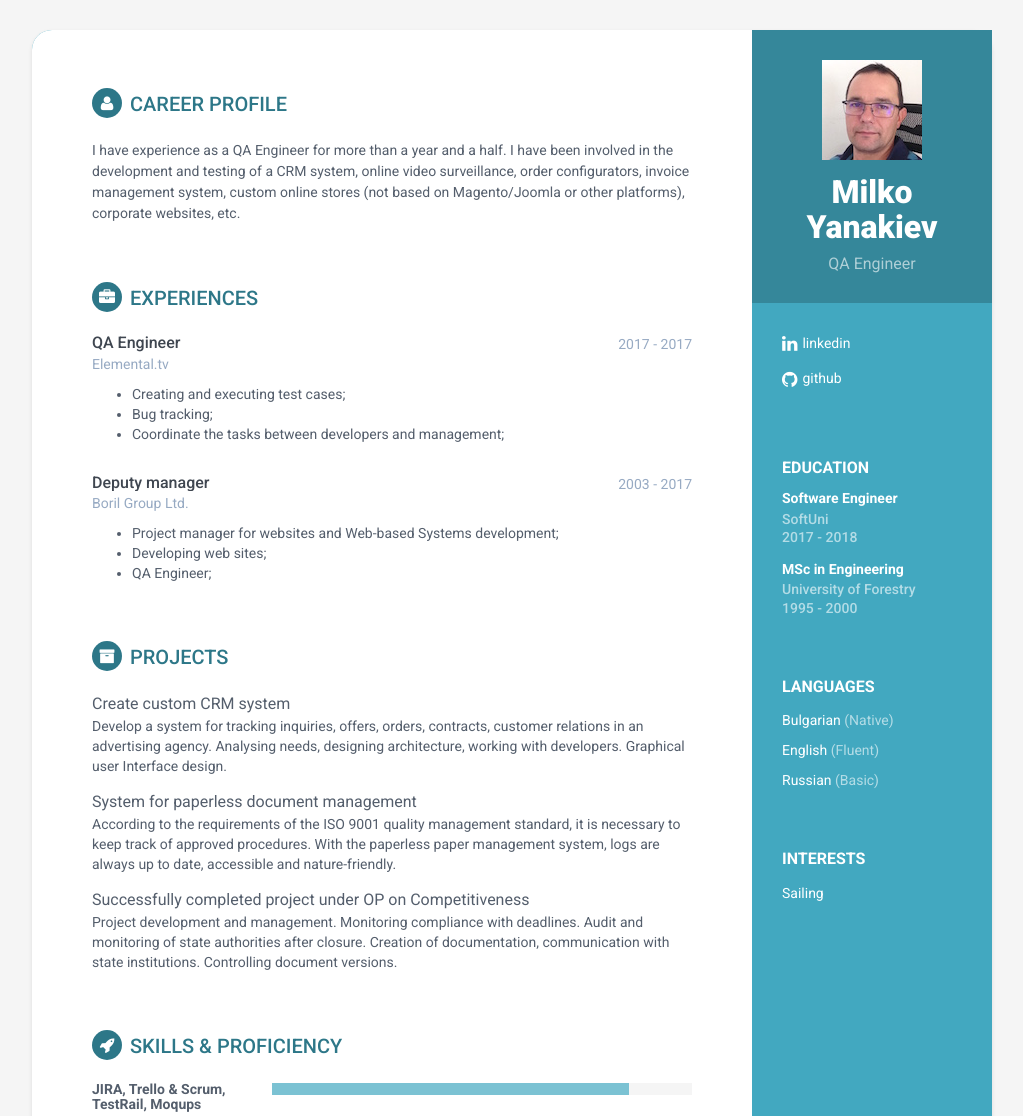
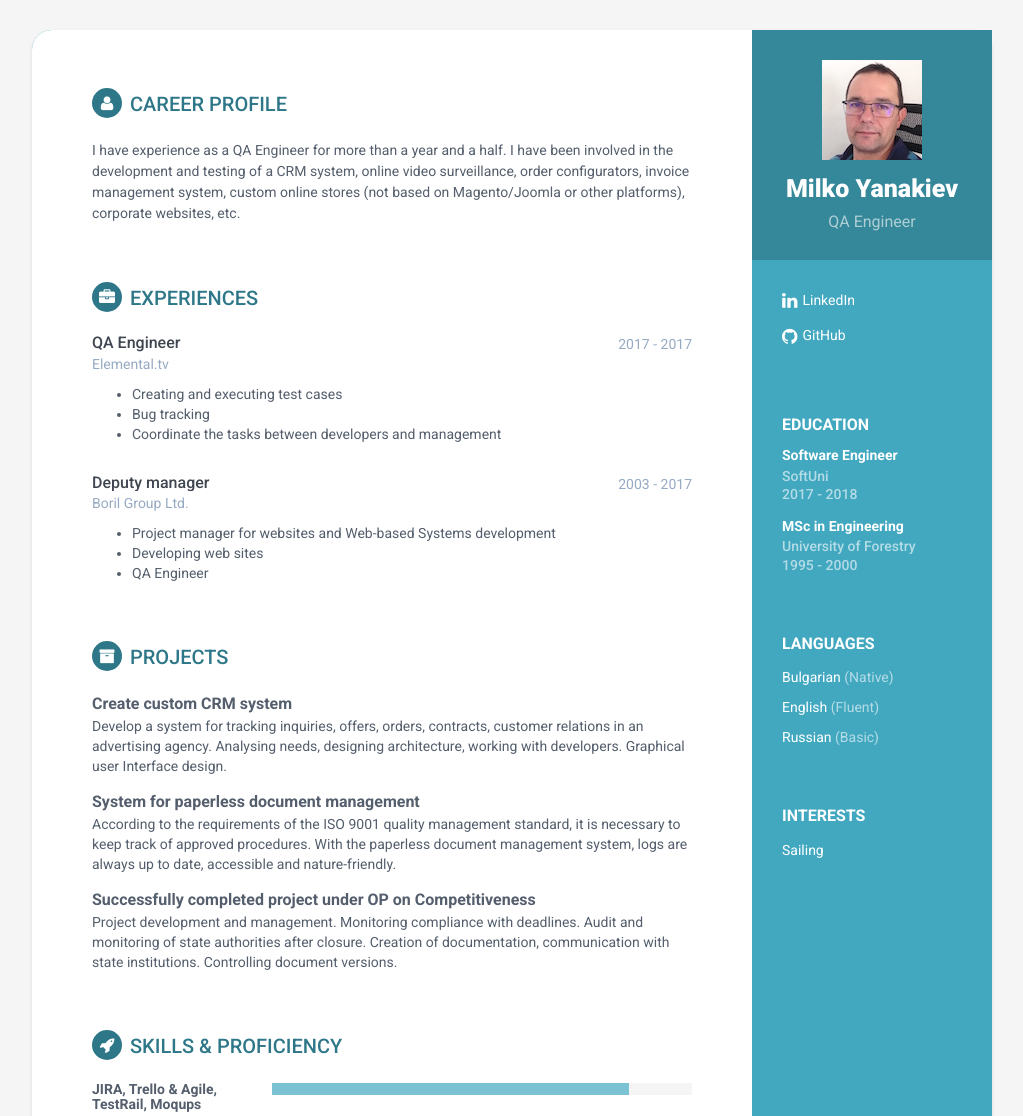
Before and after one commit to mvyanakiev/mvyanakiev.github.io, a plain HTML site: page index.html in a window 1280 px wide. Shown: the top 1116 px of the page, without its empty margins (128-1151 px from the left). Drawn offline with Linux system fonts and the light colour scheme.

Commit message:
liltle corections

```diff
--- a/assets/css/styles.css
+++ b/assets/css/styles.css
@@ -71,7 +71,7 @@ p {
   color: #fff;
 }
 .sidebar-wrapper .name {
-  font-size: 32px;
+  font-size: 25px;
   font-weight: 900;
   margin-top: 0;
   margin-bottom: 10px;
--- a/index.html
+++ b/index.html
@@ -42,9 +42,9 @@
         <div class="contact-container container-block">
             <ul class="list-unstyled contact-list">
                 <li class="linkedin"><i class="fa fa-linkedin"></i><a href="https://www.linkedin.com/in/milko-yanakiev/"
-                                                                      target="_blank">linkedin</a></li>
+                                                                      target="_blank">LinkedIn</a></li>
                 <li class="github"><i class="fa fa-github"></i><a href="https://github.com/mvyanakiev"
-                                                                  target="_blank">github</a></li>
+                                                                  target="_blank">GitHub</a></li>
             </ul>
         </div><!--//contact-container-->
         <div class="education-container container-block">
@@ -105,10 +105,9 @@
                 <div class="details">
                     <p>
                     <ul>
-                        <li>Creating and executing test cases;</li>
-                        <li>Bug tracking;</li>
-                        <!--<li>Testing and tracking for errors in the developers team's work;</li>-->
-                        <li>Coordinate the tasks between developers and management;</li>
+                        <li>Creating and executing test cases</li>
+                        <li>Bug tracking</li>
+                        <li>Coordinate the tasks between developers and management</li>
                     </ul>
                     </p>
                 </div><!--//details-->
@@ -125,9 +124,9 @@
                 <div class="details">
                     <p>
                     <ul>
-                        <li>Project manager for websites and Web-based Systems development;</li>
-                        <li>Developing web sites;</li>
-                        <li>QA Engineer;</li>
+                        <li>Project manager for websites and Web-based Systems development</li>
+                        <li>Developing web sites</li>
+                        <li>QA Engineer</li>
                     </ul>
                     </p>
 
@@ -143,17 +142,17 @@
             <!--</div>&lt;!&ndash;//intro&ndash;&gt;-->
             <div class="item">
                 <!--<span class="project-title"><a href="#hook">Create custom CRM system</a></span> - <span class="project-tagline">A responsive website template designed to help startups promote, market and sell their products.</span>-->
-                <span class="project-title">Create custom CRM system</span>
+                <span class="project-title"><strong>Create custom CRM system</strong></span>
                 <br>
                 <span class="project-tagline">Develop a system for tracking inquiries, offers, orders, contracts, customer relations in an advertising agency. Analysing needs, designing architecture, working with developers. Graphical user Interface design.</span>
             </div><!--//item-->
             <div class="item">
-                <span class="project-title">System for paperless document management</span>
+                <span class="project-title"><strong>System for paperless document management</strong></span>
                 <br>
-                <span class="project-tagline">According to the requirements of the ISO 9001 quality management standard, it is necessary to keep track of approved procedures. With the paperless paper management system, logs are always up to date, accessible and nature-friendly.</span>
+                <span class="project-tagline">According to the requirements of the ISO 9001 quality management standard, it is necessary to keep track of approved procedures. With the paperless document management system, logs are always up to date, accessible and nature-friendly.</span>
             </div><!--//item-->
             <div class="item">
-                <span class="project-title">Successfully completed project under OP on Competitiveness</span>
+                <span class="project-title"><strong>Successfully completed project under OP on Competitiveness</strong></span>
                 <br>
                 <span class="project-tagline">Project development and management. Monitoring compliance with deadlines. Audit and monitoring of state authorities after closure. Creation of documentation, communication with state institutions. Controlling document versions.
 </span>
@@ -166,7 +165,7 @@
             <h2 class="section-title"><i class="fa fa-rocket"></i>Skills &amp; Proficiency</h2>
             <div class="skillset">
                 <div class="item">
-                    <h3 class="level-title">JIRA, Trello & Scrum, TestRail, Moqups</h3>
+                    <h3 class="level-title">JIRA, Trello & Agile, TestRail, Moqups</h3>
                     <div class="level-bar">
                         <div class="level-bar-inner" data-level="85%">
                         </div>
```
